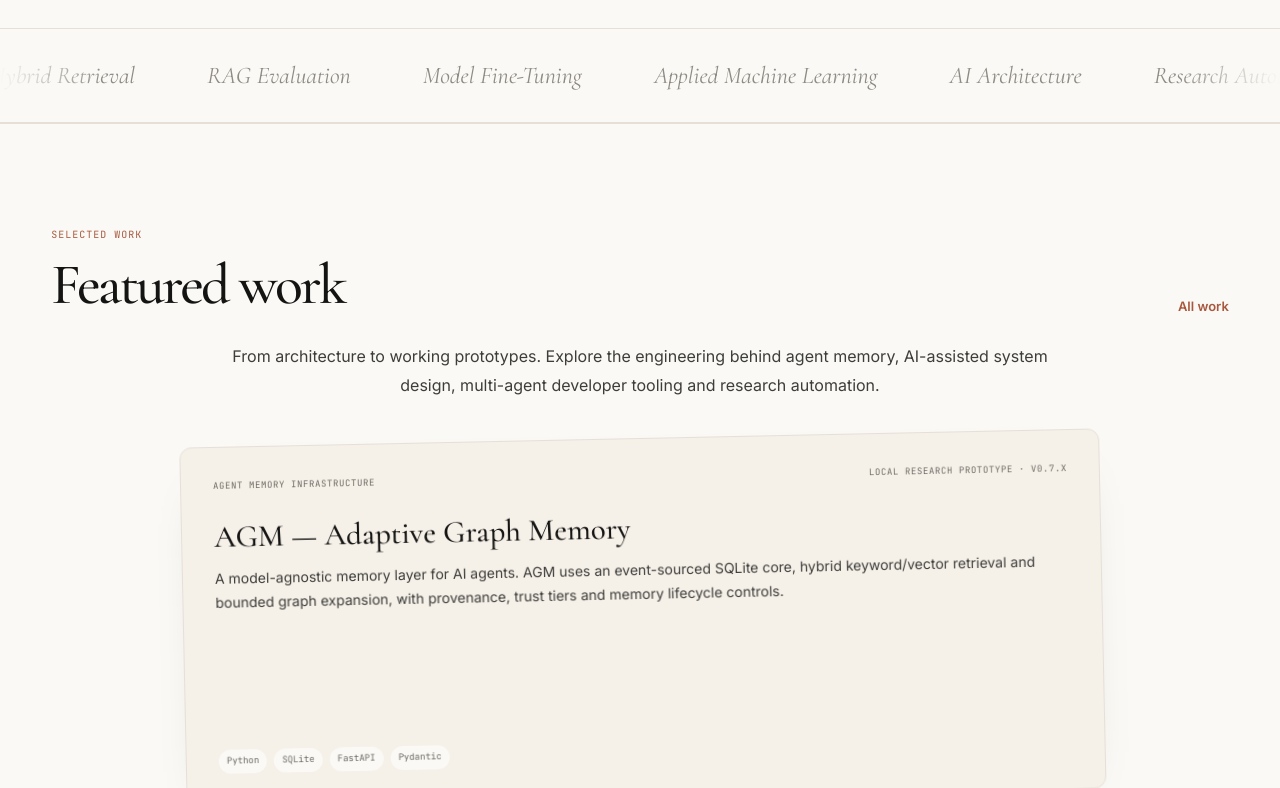
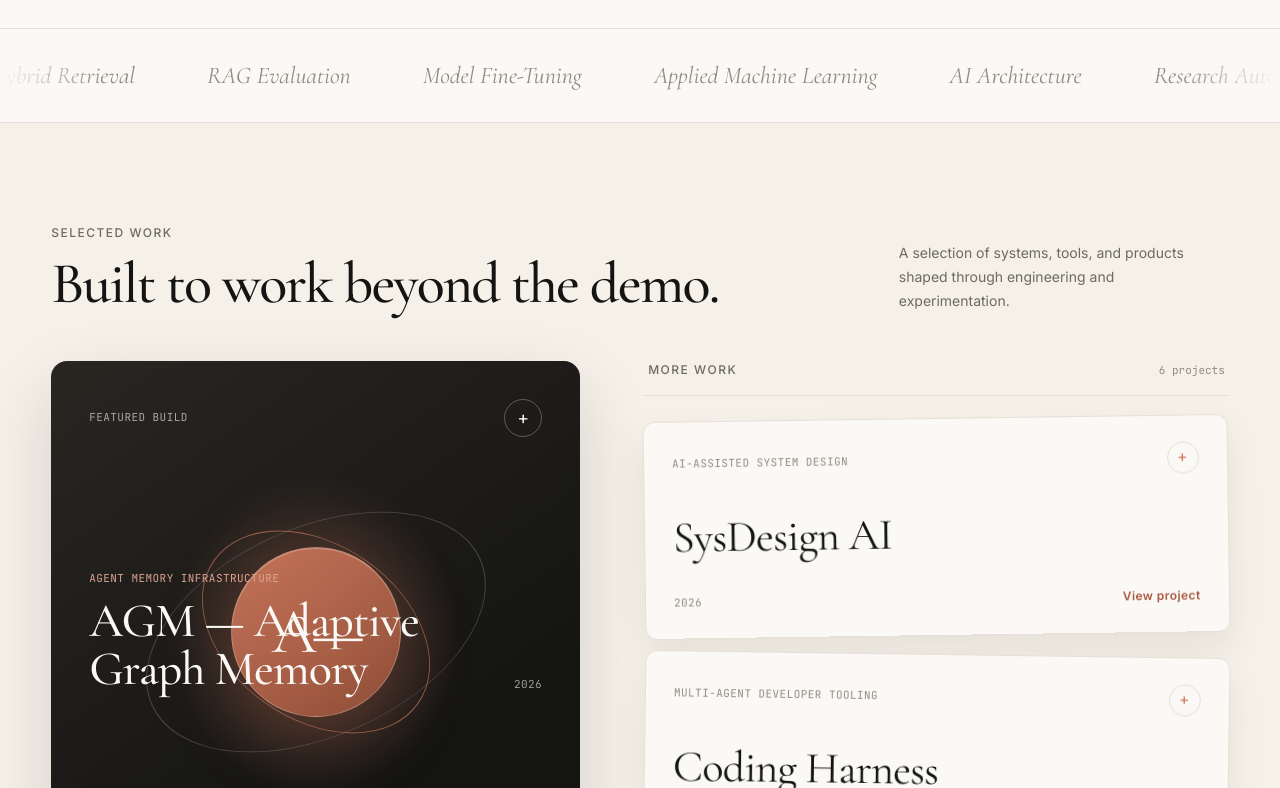
Before and after one commit to yash936936/Personal-Portfolio, a React (Vite) app in the folder portfolio/: page / in a window 1280 px wide. Shown: the part 772-1560 px from the top of the page. Built offline with nearby package versions, Linux system fonts and the light colour scheme; no server answers.

Commit message:
Use stacked featured work on homepage

```diff
--- a/portfolio/src/pages/Home.tsx
+++ b/portfolio/src/pages/Home.tsx
@@ -5,14 +5,14 @@ import ApproachStrip from "../components/sections/ApproachStrip";
 import Faq from "../components/sections/Faq";
 import Press from "../components/sections/Press";
 import ContactBand from "../components/sections/ContactBand";
-import { FeaturedProjects } from "../components/sections/HomeSections";
+import FeaturedWork from "../components/sections/FeaturedWork";
 
 export default function Home() {
   return (
     <>
       <Hero />
       <LogoMarquee />
-      <FeaturedProjects />
+      <FeaturedWork />
       <ApproachStrip />
       <Services />
       <Faq />
```
